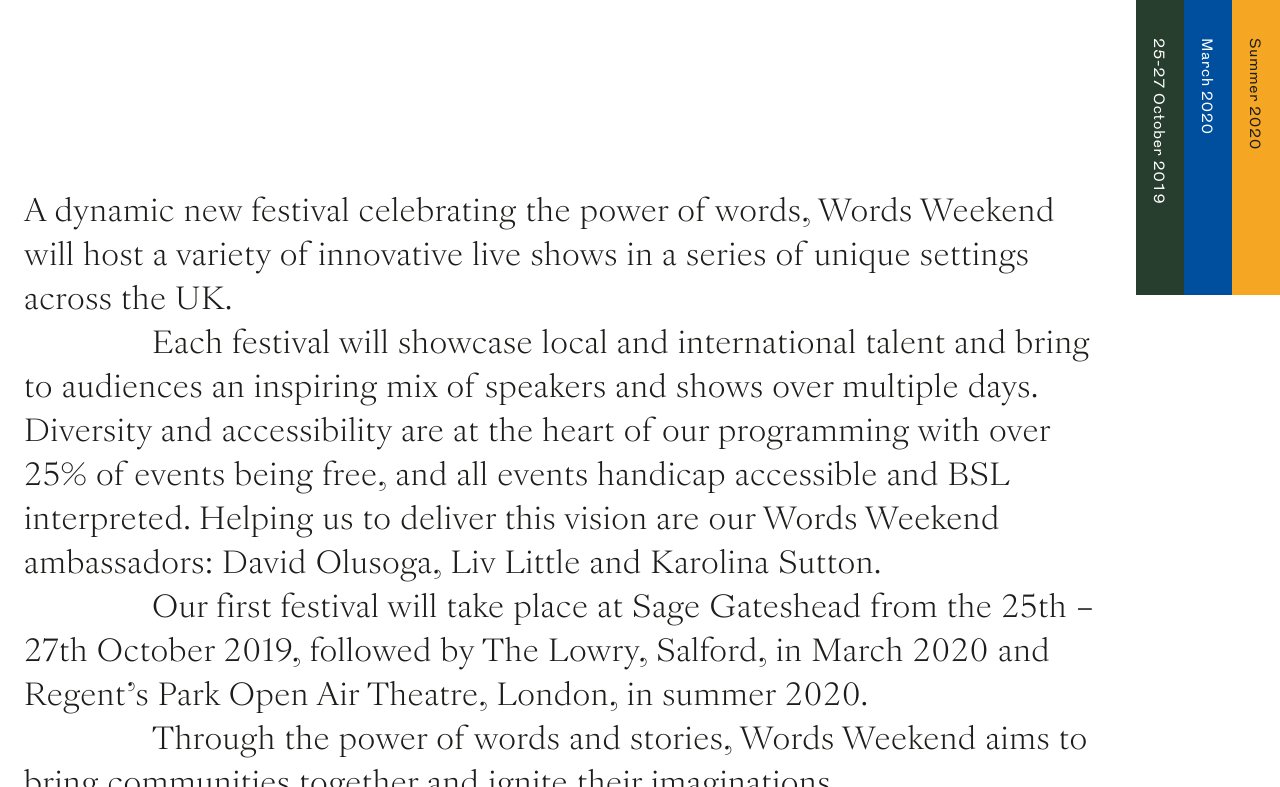
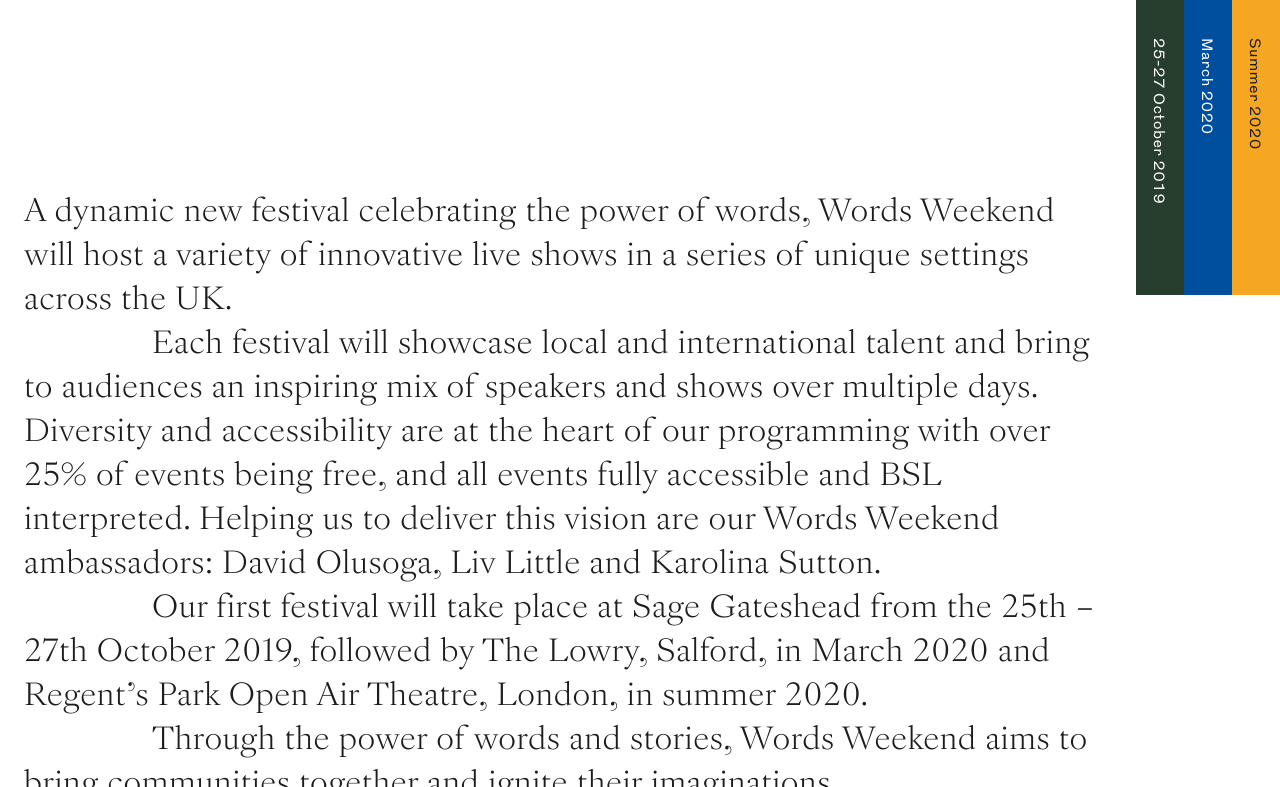
Before and after one commit to ryanhbowman/wordsweekend, a website: page index.html in a window 1280 px wide. Shown: the part 505-1292 px from the top of the page. Drawn offline with nearby package versions, Linux system fonts and the light colour scheme; a script that the page names is missing; files whose address does not match are found by name.

Commit message:
handicap no more

```diff
--- a/index.html
+++ b/index.html
@@ -135,7 +135,7 @@
 
         <section class="section">
           <p class="big ">A dynamic new festival celebrating the power of words, Words Weekend will host a variety of innovative live shows in a series of unique settings across the UK.</p>
-          <p class="big indent">Each festival will showcase local and international talent and bring to audiences an inspiring mix of speakers and shows over multiple days. Diversity and accessibility are at the heart of our programming with over 25% of events being free, and all events handicap accessible and BSL interpreted. Helping us to deliver this vision are our Words Weekend ambassadors: David Olusoga, Liv Little and Karolina Sutton.</p>
+          <p class="big indent">Each festival will showcase local and international talent and bring to audiences an inspiring mix of speakers and shows over multiple days. Diversity and accessibility are at the heart of our programming with over 25% of events being free, and all events fully accessible and BSL interpreted. Helping us to deliver this vision are our Words Weekend ambassadors: David Olusoga, Liv Little and Karolina Sutton.</p>
           <p class="big indent">Our first festival will take place at Sage Gateshead from the 25th – 27th October 2019, followed by The Lowry, Salford, in March 2020 and Regent’s Park Open Air Theatre, London, in summer 2020.</p>
           <p class="big indent">Through the power of words and stories, Words Weekend aims to bring communities together and ignite their imaginations.</p>
 
```
